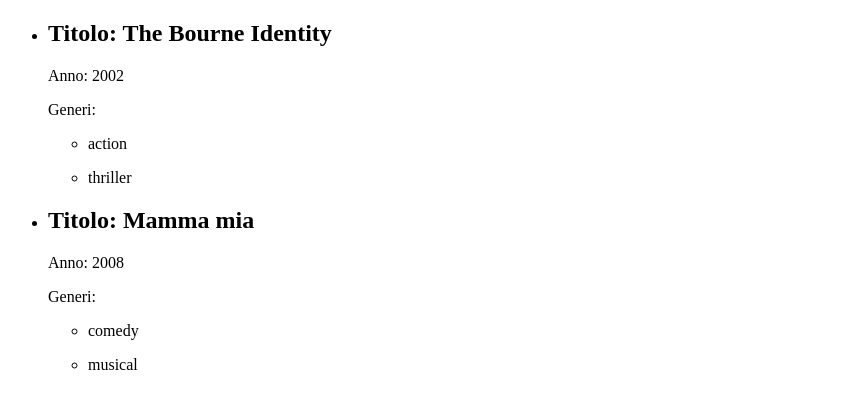
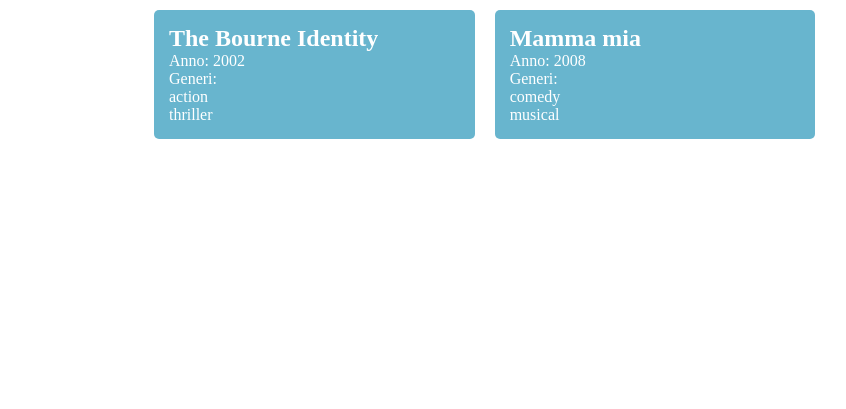
Before and after one commit to Rachele-Turtora/php-oop-1, a PHP site: page / in a window 1280 px wide. Shown: the top 409 px of the page, without its empty margins (0-846 px from the left). Run offline with PHP 8.4, Linux system fonts and the light colour scheme.

Commit message:
[UPD] proofreading

```diff
--- a/Models/Movie.php
+++ b/Models/Movie.php
@@ -30,10 +30,10 @@ class Movie
         return $this->year;
     }
 
-    public function setGenre(string $_genre): void
+    public function setGenre(string ...$_genre): void   // rest operator trasforma stringa in array
     {
         if (!in_array($_genre, $this->genres)) {
-            $this->genres[] = $_genre;
+            $this->genres = [...$this->genres, ...$_genre];
         }
     }
 
--- /dev/null
+++ b/css/style.css
@@ -0,0 +1,24 @@
+* {
+    margin: 0;
+    padding: 0;
+    box-sizing: border-box;
+}
+
+.container {
+    width: 992px;
+    margin: 0 auto;
+}
+
+.row {
+    display: flex;
+    flex-wrap: wrap;
+}
+
+.card {
+    width: calc(100% / 3 - 10px);
+    background-color: rgb(104, 181, 206);
+    color: white;
+    padding: 15px;
+    border-radius: 5px;
+    margin: 10px;
+}
--- a/db.php
+++ b/db.php
@@ -2,13 +2,13 @@
 
 $movies = [
     [
-        "name" => $bourne->getName(),
-        "year" => $bourne->getYear(),
-        "genres" => $bourne->getGenres()
+        "name" => $movie1->getName(),
+        "year" => $movie1->getYear(),
+        "genres" => $movie1->getGenres()
     ],
     [
-        "name" => $mamma_mia->getName(),
-        "year" => $mamma_mia->getYear(),
-        "genres" => $mamma_mia->getGenres()
+        "name" => $movie2->getName(),
+        "year" => $movie2->getYear(),
+        "genres" => $movie2->getGenres()
     ],
 ];
--- a/index.php
+++ b/index.php
@@ -2,23 +2,21 @@
 
 require_once __DIR__ . '/Models/Movie.php';
 
-$bourne = new Movie("The Bourne Identity");
+$movie1 = new Movie("The Bourne Identity");
 
 try {
-    $bourne->setYear(2002);
-    $bourne->setGenre("action");
-    $bourne->setGenre("thriller");
+    $movie1->setYear(2002);
+    $movie1->setGenre("action", "thriller");
 } catch (Exception $e) {
     echo $e->getMessage();
 } catch (TypeError $e) {
     echo $e->getMessage();
 }
 
-$mamma_mia = new Movie("Mamma mia");
+$movie2 = new Movie("Mamma mia");
 try {
-    $mamma_mia->setYear(2008);
-    $mamma_mia->setGenre("comedy");
-    $mamma_mia->setGenre("musical");
+    $movie2->setYear(2008);
+    $movie2->setGenre("comedy", "musical");
 } catch (Exception $e) {
     echo $e->getMessage();
 } catch (TypeError $e) {
@@ -35,26 +33,27 @@ require_once __DIR__ . '/db.php';
 <head>
     <meta charset="UTF-8">
     <meta name="viewport" content="width=device-width, initial-scale=1.0">
+    <link rel="stylesheet" href="./css/style.css">
     <title>Movies</title>
 </head>
 
 <body>
-    <ul>
+    <div class="container">
+        <div class="row">
             <?php foreach ($movies as $movie) : ?>
-            <li>
-                <h2>Titolo: <?php echo $movie["name"]; ?></h2>
+                <div class="card">
+                    <h2><?php echo $movie["name"]; ?></h2>
                     <p>Anno: <?php echo $movie["year"]; ?></p>
                     <p>Generi: </p>
-                <ul>
+                    <?php if (count($movie["genres"])) : ?>
                         <?php foreach ($movie["genres"] as $genre) : ?>
-                        <li>
                             <p><?php echo $genre ?></p>
-                        </li>
                         <?php endforeach ?>
-                </ul>
-            </li>
+                    <?php endif ?>
+                </div>
             <?php endforeach ?>
-    </ul>
+        </div>
+    </div>
 </body>
 
 </html>
```
Lines whose indentation alone changed are shown as unchanged.
